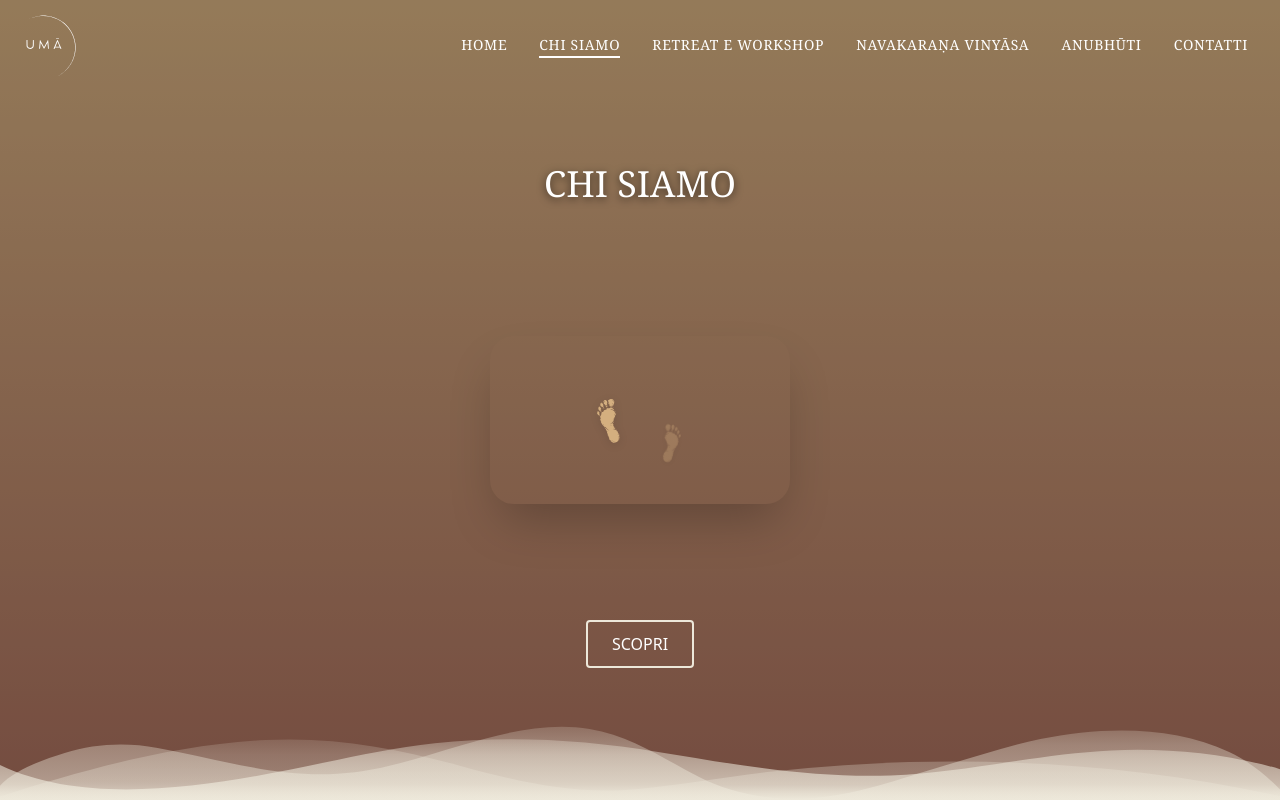
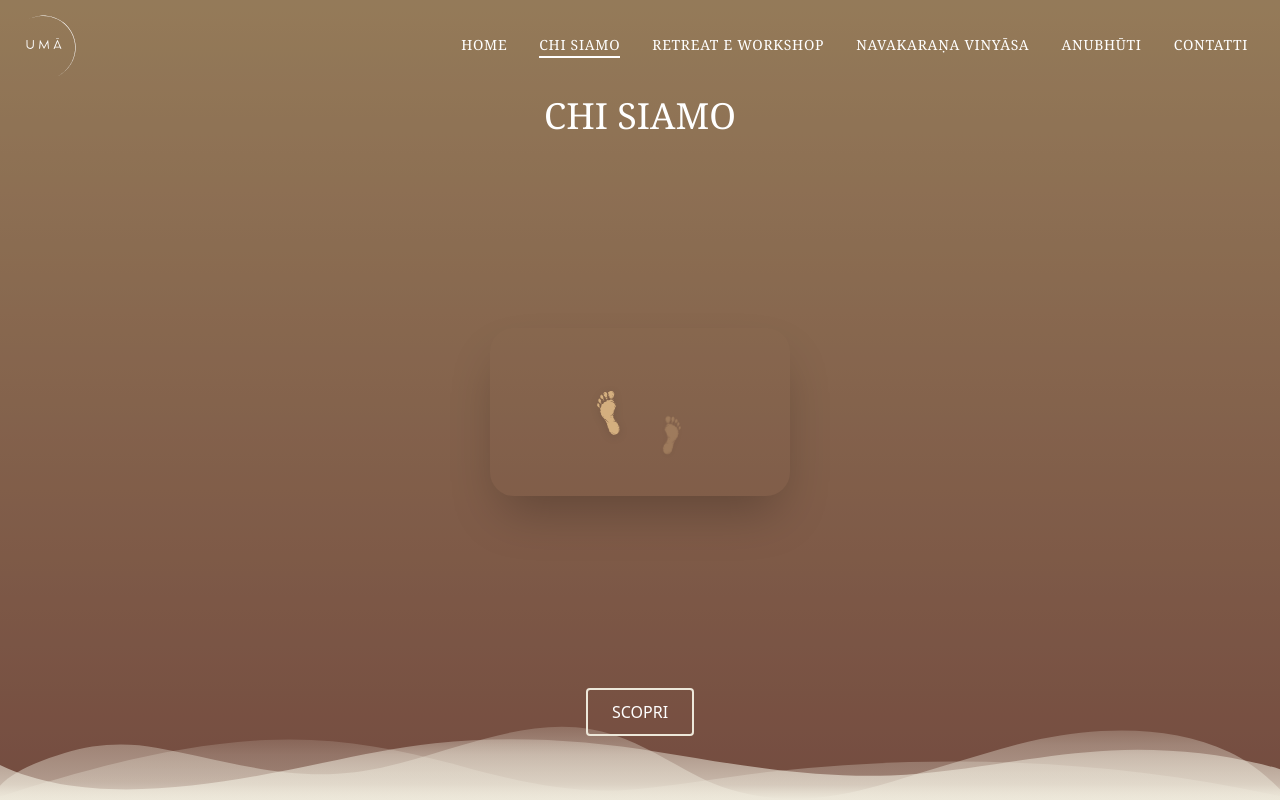
Before and after one commit to asorbellini/static-uma-yoga, a React (Vite) app: page /chi-siamo in a window 1280 px wide. Shown: the top 800 px of the page. Built offline with nearby package versions, Linux system fonts and the light colour scheme.

Commit message:
Improve Hero About and ReW

```diff
--- a/src/components/HeroAbout.jsx
+++ b/src/components/HeroAbout.jsx
@@ -23,14 +23,14 @@ function HeroAbout() {
   }, [])
 
   return (
-    <div className="relative w-full min-h-dvh max-h-dvh flex flex-col items-center justify-center sm:justify-evenly bg-gradient-to-t from-terracota to-dorado text-white p-4">
+    <div className="relative w-full min-h-dvh max-h-dvh flex flex-col items-center justify-center sm:justify-evenly bg-gradient-to-t from-terracota to-dorado p-4">
       <div className="absolute top-0 left-0 w-full h-full bg-black/30 z-10"/>
-      <div className="flex items-center justify-center z-20 p-4 mt-4">
-        <h1 className="textTitleSection uppercase text-center text-white drop-shadow-title">
+      <div className="flex items-center justify-center z-20 pt-16 md:pt-20">
+        <h1 className="textTitleSection uppercase text-center text-white">
           CHI SIAMO
         </h1>
       </div>
-      <div className="flex flex-col items-center justify-center px-2 md:px-12 w-full z-20">
+      <div className="flex-1 flex items-center justify-center px-2 md:px-12 w-full z-20">
         <div className={`
           relative flex items-center justify-center rounded-3xl sm:rounded-4xl overflow-hidden shadow-xl sm:shadow-2xl
           ${mobile
@@ -45,7 +45,7 @@ function HeroAbout() {
           </Suspense>
         </div>
       </div>
-      <div className="hidden sm:flex justify-center items-center z-30">
+      <div className="hidden md:flex flex-col items-center justify-center z-30 w-full pb-10 md:pb-12 lg:pb-18">
           <a
             href="#about-uma"
             aria-label="Vai alla sezione successiva"
--- a/src/components/HeroReW.jsx
+++ b/src/components/HeroReW.jsx
@@ -22,14 +22,14 @@ function HeroReW() {
       return () => window.removeEventListener('resize', checkDevice)
     }, [])
     return (
-        <div className="relative min-h-dvh w-full max-h-dvh flex flex-col items-center justify-center sm:justify-evenly bg-gradient-to-tr from-terracota to-dorado p-4">
+        <div className="relative min-h-dvh w-full max-h-dvh flex flex-col items-center justify-center sm:justify-around bg-gradient-to-tr from-terracota to-dorado p-4">
             <div className="absolute top-0 left-0 w-full h-full bg-black/30 z-10"/>
             <div className="flex items-center justify-center z-20 pt-16 md:pt-20">
                 <h1 className="textTitleSection uppercase text-center text-white">
                     RETREAT & WORKSHOP
                 </h1>
             </div>
-            <div className="flex-1 flex items-center justify-center px-6 md:px-16 w-full z-20">
+            <div className="flex-1 flex items-center justify-center px-2 md:px-12 w-full z-20">
                 <div className={`
                 relative flex items-center justify-center rounded-3xl sm:rounded-4xl overflow-hidden shadow-xl sm:shadow-2xl
                 ${mobile
@@ -49,7 +49,7 @@ function HeroReW() {
                 <a
                     href="#uma-retreat"
                     aria-label="Vai alla sezione successiva"
-                    className="btn-scopri group group-hover:*"
+                    className="hidden md:block btn-scopri group group-hover:*"
                 >
                     <button className="textButton">
                     SCOPRI
```
